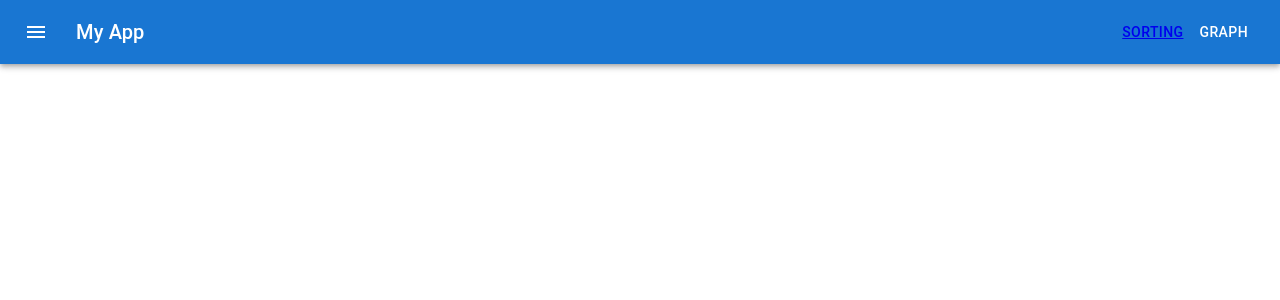
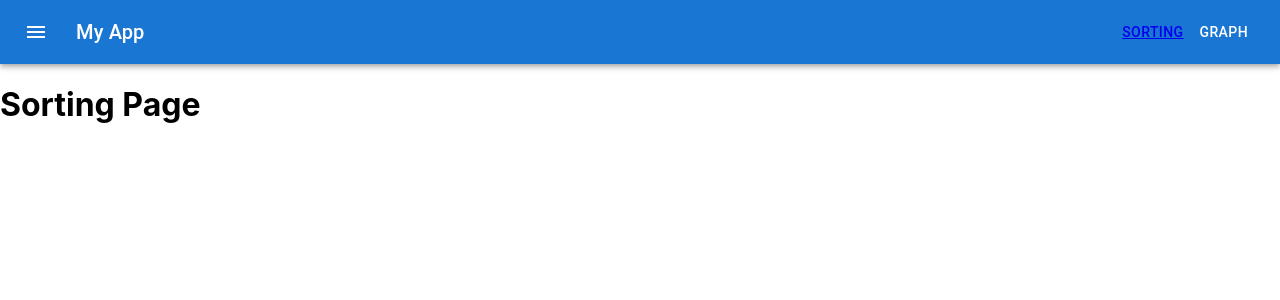
Before and after one commit to JBayne07/Data_Visualization, a React (Create React App) app in the folder client/: page /sort in a window 1280 px wide. Shown: the top 300 px of the page. Built offline with nearby package versions, Linux system fonts and the light colour scheme.

Commit message:
Finish adding functionality to navbar

```diff
--- a/client/src/App.js
+++ b/client/src/App.js
@@ -1,14 +1,18 @@
 // import logo from './logo.svg';
 import './App.css';
 import React, {Component} from 'react'
-// import Routes from './routes';
+import {BrowserRouter as Router} from 'react-router-dom'
+import Routes from './routes';
 import Navbar from './components/navbar';
 
 class App extends Component{
   render(){
     return(
       <div>
-        <Navbar />
+        <Router>
+          <Navbar />
+          <Routes />
+        </Router>
       </div>
     )
   }
--- a/client/src/components/navbar.js
+++ b/client/src/components/navbar.js
@@ -1,7 +1,9 @@
 import React from 'react';
 import { Link, BrowserRouter as Router } from 'react-router-dom';
+// import { Link } from '@mui/material';
 import { AppBar, Box, Toolbar, Typography, Button, IconButton} from '@mui/material';
 import MenuIcon from '@mui/icons-material/Menu';
+
 
 const Navbar = () => {
     return (
@@ -21,17 +23,15 @@ const Navbar = () => {
                 My App
               </Typography>
               <Button color="inherit">
-                <Router>
-                  <Link to='/pages/sort.js' className='SortPage'>
-                  Sorting
+                  <Link to='/sort' className='SortPage' color="inherit">
+                    Sorting
                   </Link>
-                </Router>
               </Button>
               <Button color="inherit">Graph</Button>
             </Toolbar>
           </AppBar>
         </Box>
-      );
+    );
 }
 
 export default Navbar;
--- a/client/src/pages/sort.js
+++ b/client/src/pages/sort.js
@@ -1,6 +1,8 @@
 
 export const Sort = () => {
-    <h1>
-        Sorting Page
-    </h1>
+    return(
+        <h1>
+            Sorting Page
+        </h1>
+    );
 }
--- a/client/src/routes.js
+++ b/client/src/routes.js
@@ -1,12 +1,13 @@
-import { Sort } from "./pages/sort";
-import { Route, BrowserRouter as Router } from "react-router-dom";
+import {Sort} from "./pages/sort";
+import React from "react";
+import { Route, Switch, BrowserRouter as Router } from "react-router-dom";
 
 const Routes = () => {
     return (
         <div>
-            <Router>
-                <Route path ='routes' component={Sort}/>
-            </Router>
+            <Switch>
+                <Route exact path ='/sort' component={Sort}/>
+            </Switch>
         </div>
     )
 }
```
Also changed, not shown: 1 other file (tests, documents, lock files or other folders).
